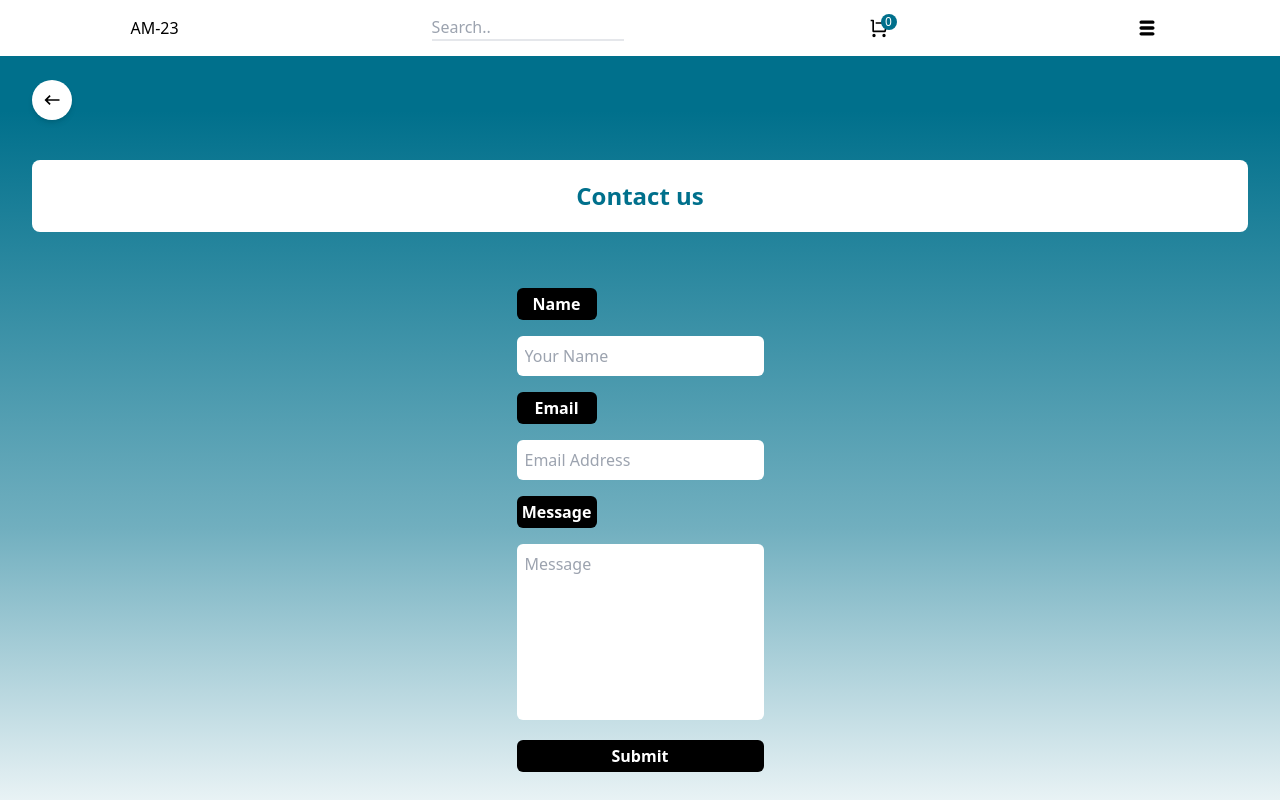
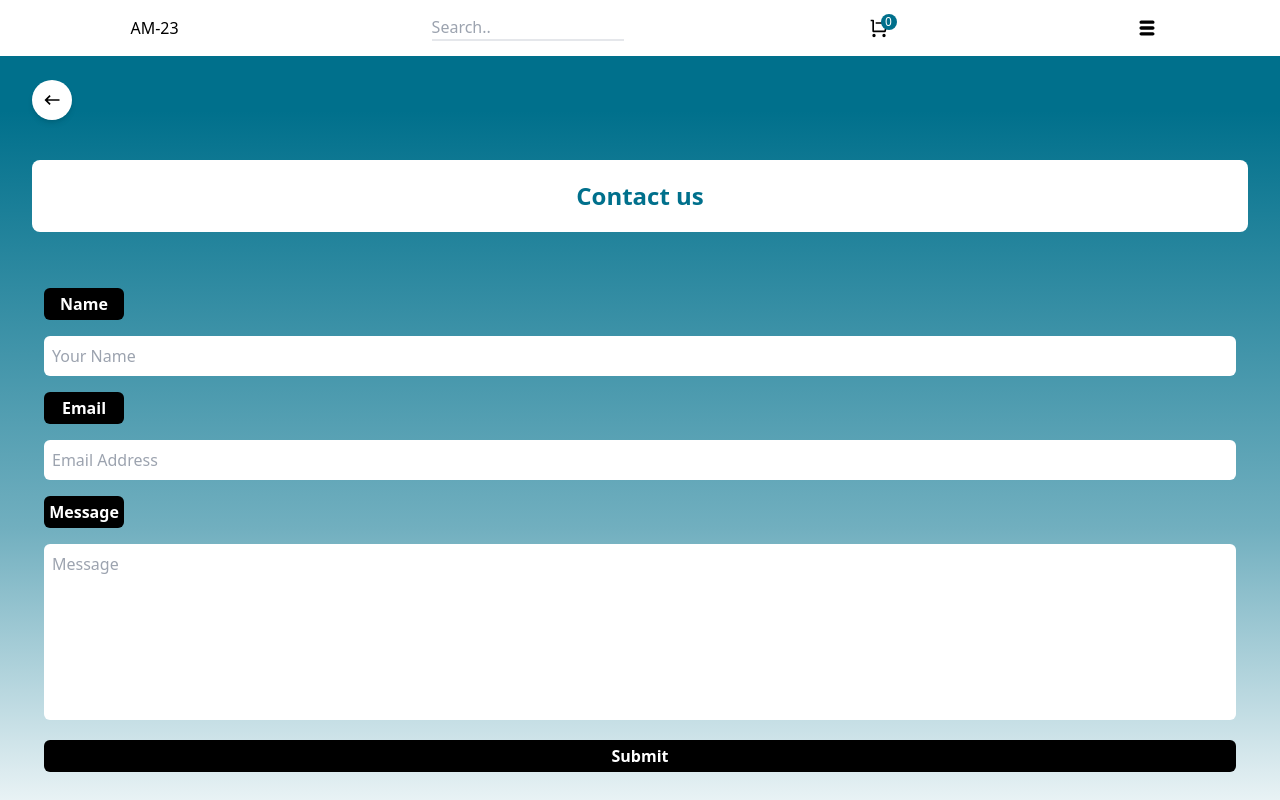
Before and after one commit to mvykool/Airman-23, a Next.js app in the folder airman-23/: page /contact in a window 1280 px wide. Shown: the top 800 px of the page. Built offline with nearby package versions, Linux system fonts and the light colour scheme; no server answers.

Commit message:
added email functionality

```diff
--- a/airman-23/package.json
+++ b/airman-23/package.json
@@ -9,6 +9,7 @@
     "lint": "next lint"
   },
   "dependencies": {
+    "@emailjs/browser": "^3.10.0",
     "@emotion/react": "^11.10.5",
     "@emotion/styled": "^11.10.5",
     "@sanity/client": "^3.4.1",
--- a/airman-23/pages/contact.tsx
+++ b/airman-23/pages/contact.tsx
@@ -1,10 +1,37 @@
 import Head from 'next/head'
 import { useRouter } from 'next/router'
-import React, { useState} from 'react'
+import React, { useState, useRef} from 'react'
+import emailjs from '@emailjs/browser';
 import { MdOutlineKeyboardBackspace } from 'react-icons/md'
 
 
+
 const contact = () => {
+
+  //email js
+
+  const [result, setResult] = useState(false)
+
+  const form = useRef<HTMLFormElement>(null);
+
+
+
+  const sendEmail = (e: React.FormEvent<HTMLFormElement>) => {
+    e.preventDefault();
+
+
+    if (form.current) {
+      emailjs.sendForm('service_li998zs', 'template_owr2bld', form.current, 'YznX3U0AWopqVewR_')
+        .then((result) => {
+            console.log(result.text);
+        }, (error) => {
+            console.log(error.text);
+        });
+    }
+
+      form.current!.reset(); // Reset the form
+      setResult(true)
+};
 
 
 
@@ -33,12 +60,18 @@ const contact = () => {
       <h1 className='font-bold text-[#00708c] text-2xl'>Contact us</h1>
       </div>
 
-    <div className='flex justify-center'>
-    <form className='flex flex-col justify-center p-3 my-2'>
+    <div className='flex flex-col mx-8 justify-center'>
+    <div>
+      {result ?
+      <div className='mx-2 bg-white rounded-md p-2'>
+        <p className='text-green-500 font-semibold'>Your message has been successfully sent</p>
+      </div>
+      : null}
+    </div>
+    <form ref={form} className='flex flex-col justify-center p-3 my-2' onSubmit={sendEmail}>
           <label className='bg-black w-20 font-semibold rounded-md flex justify-center p-1 my-4 text-white'>Name</label>
           <input
           type="text"
-
           name='name'
           id='name'
           placeholder='Your Name'
@@ -54,12 +87,11 @@ const contact = () => {
           <label className='bg-black w-20 font-semibold rounded-md flex justify-center p-1 my-4 text-white'>Message</label>
           <input
           type="text"
-
           name='message'
           id='message'
           placeholder='Message'
           className='px-2 pt-2 pb-36 rounded-md outline-none'/>
-          <button className='my-5 rounded-md cursor-pointer bg-black text-white font-bold p-1' type='submit'>Submit</button>
+          <button className='my-5 rounded-md cursor-pointer bg-black text-white font-bold p-1' type='submit'  value='send'>Submit</button>
     </form>
    </div>
 </div>
```
Also changed, not shown: 1 other file (tests, documents, lock files or other folders).
